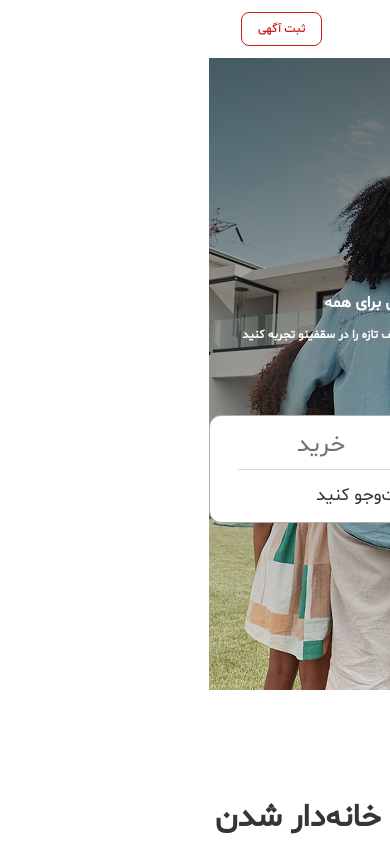
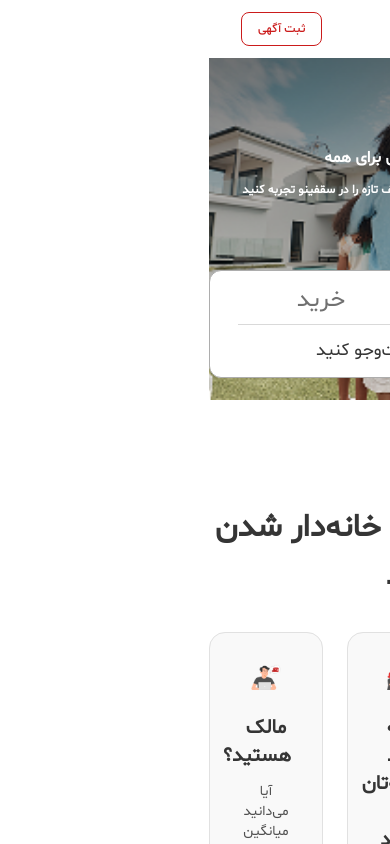
Before and after one commit to soheil-jalili/Saghfinoo, a Next.js app: page / in a window 390 px wide. Shown: the top 844 px of the page. Built offline with nearby package versions, Linux system fonts and the light colour scheme; grey boxes are pictures that could not be loaded.

Commit message:
fix header section photo for mobile;

```diff
--- a/app/globals.css
+++ b/app/globals.css
@@ -5,6 +5,14 @@
   background-size: cover;
   height: 690px;
   max-width: 100%;
+}
+
+@media only screen and (max-width: 640px) {
+  .hero__section {
+    background: url("/assets/images/hero_mobile.png") no-repeat center;
+    background-size: cover;
+    height: 400px;
+  }
 }
 
 @theme {
```
Also changed, not shown: public/assets/images/hero_mobile.png (added).
